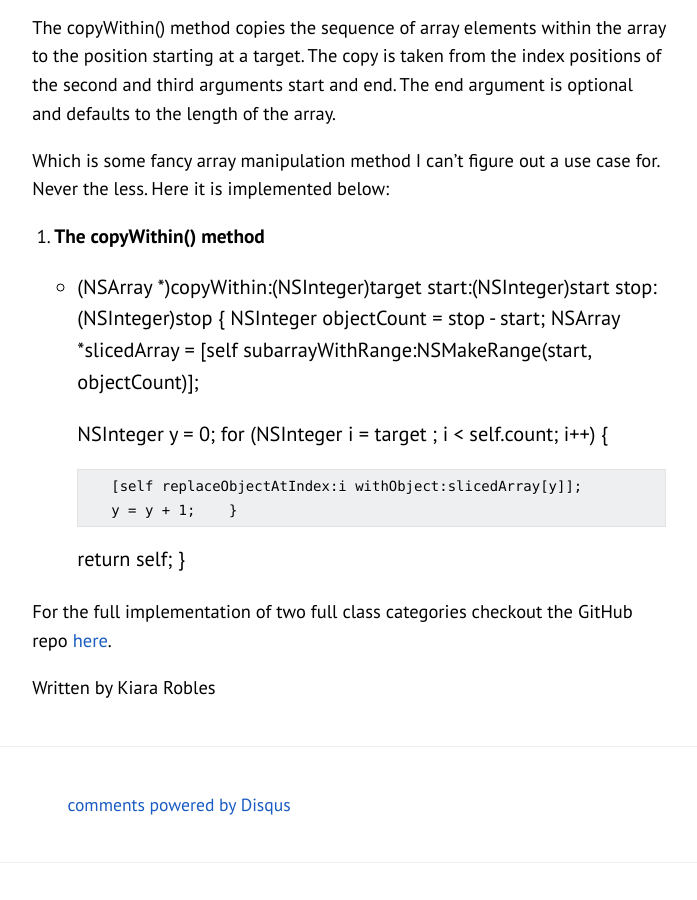
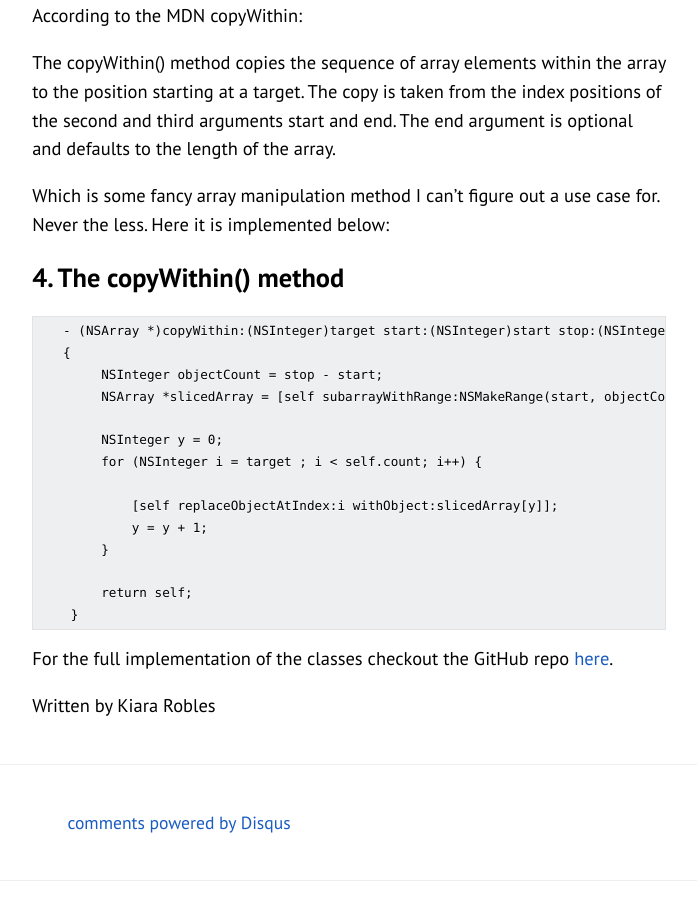
Before and after one commit to kristovatlas/kiaraRobles.github.io, a Jekyll site: the page built from _posts/2016-01-01-learningjavascriptfromobjectivecpart1.md, in a window 1280 px wide and 900 px high, scrolled down 2315 px. Shown: the whole window, without its empty margins (291-988 px from the left). Built offline with Jekyll 4.4.1, drawn with Linux system fonts in a browser that asks for light colours; Markdown is read by kramdown in place of the engine named in the settings; comment, search, counter and statistics services are not loaded.

Commit message:
Change number format on blocg post

```diff
--- a/_posts/2016-01-01-learningjavascriptfromobjectivecpart1.md
+++ b/_posts/2016-01-01-learningjavascriptfromobjectivecpart1.md
@@ -12,7 +12,7 @@
 
 Because the definition of an array implies some standard functionality similar array methods exist in both JavaScript and Objective-C. Only, the JavaScript methods have much cuter names.
 
- 1. **The pop() method** is identical to the Objective-C removeLastObject: method
+### 1. **The pop() method** is identical to the Objective-C removeLastObject: method
 
         - (void)pop
         {
@@ -21,7 +21,7 @@
 
 In Objective-C, the addObject: method adds only one object at a time. To add multiple objects, you have to call that method on an array in a loop. However, JavaScript allows for adding and subtracting multiple objects to an array with one method call. To implement something similar to this in Objective-C we use a variable method form from C.
 
- 2. **The splice() method** adds and or removes items to/from an array
+### 2. **The splice() method** adds and or removes items to/from an array
 
         - (void)splice:(NSUInteger)index remove:(NSUInteger)remove arguments:(id)firstObject,... NS_REQUIRES_NIL_TERMINATION
        {
@@ -50,7 +50,7 @@
 
 Consistent with the cute naming style of JavaScript array methods:
 
- 3. **The slice() method** returns the selected elements in an array, as a new array object.
+### 3. **The slice() method** returns the selected elements in an array, as a new array object.
 
         - (NSArray *)slice:(NSUInteger)start stop:(NSUInteger)stop
         {
@@ -65,7 +65,7 @@
 
 Which is some fancy array manipulation method I can't figure out a use case for. Never the less. Here it is implemented below:
 
- 4. **The copyWithin() method**
+### 4. **The copyWithin() method**
 
        - (NSArray *)copyWithin:(NSInteger)target start:(NSInteger)start stop:(NSInteger)stop
        {
@@ -82,4 +82,4 @@
             return self;
         }
 
-For the full implementation of two full class categories checkout the GitHub repo [here](https://github.com/kiaraRobles/ENVJavaScript).
+For the full implementation of the classes checkout the GitHub repo [here](https://github.com/kiaraRobles/ENVJavaScript).
```
